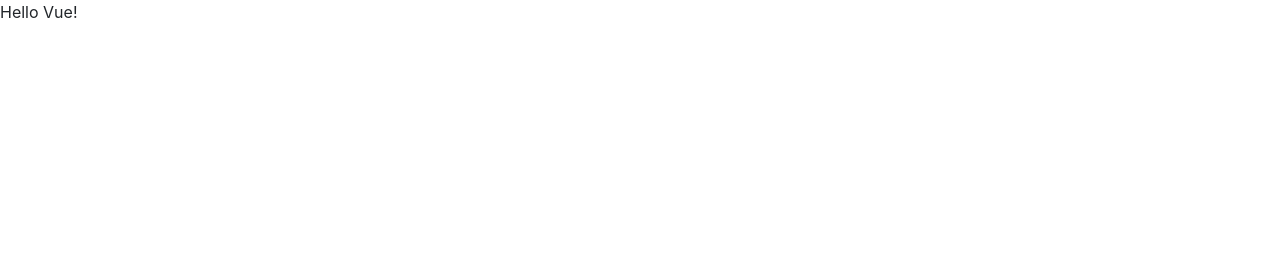
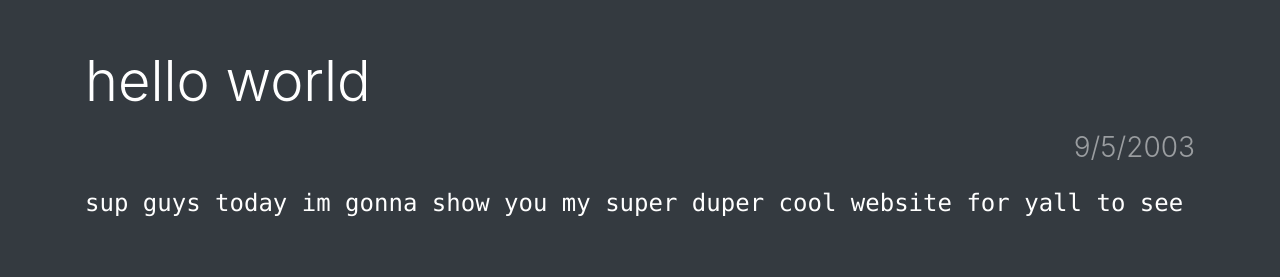
Before and after one commit to Kappamalone/Bloggerify, a plain HTML site: page index.html in a window 1280 px wide. Drawn offline with nearby package versions, Linux system fonts and the light colour scheme.

Commit message:
vue.js learning stuff yay

```diff
--- a/index.html
+++ b/index.html
@@ -12,10 +12,28 @@
     <script src="https://ajax.googleapis.com/ajax/libs/jquery/1.11.3/jquery.min.js"></script>
     <script src="https://cdn.jsdelivr.net/npm/vue/dist/vue.js"></script>
 </head>
-<body>
-    <div id='app'>
-        {{ message }}
+
+<body class = 'bg-dark'>
+    <div id="app">
+        <div class="container">
+            <blog-post
+            v-for='blog in blogposts'
+            v-bind:blogdata = 'blog'
+            v-bind:key = 'blog.id'></blog-post>
+        </div>
     </div>
     <script src='script.js'></script>
 </body>
 </html>
+
+<!--
+keeping some elements here if i need to change them in the future
+
+<div class='row'>
+    <div class='col-12 mb-5 mt-5'>
+        <p class = 'display-4 text-white'>{{blogdata.title}}</p>
+        <p class = 'h3 font-weight-light text-white-50 text-right mb-4'>{{blogdata.date}}</p>
+        <p class = 'h4 font-weight-normal text-monospace text-white'>{{blogdata.content}}</p>
+    </div>
+</div>
+-->
--- a/script.js
+++ b/script.js
@@ -1,8 +1,18 @@
+Vue.component('blog-post', {
+    props: ['blogdata'],
+    template: "<div class='row'><div class='col-12 mb-5 mt-5'><p class = 'display-4 text-white'>{{blogdata.title}}</p><p class = 'h3 font-weight-light text-white-50 text-right mb-4'>{{blogdata.date}}</p><p class = 'h4 font-weight-normal text-monospace text-white'>{{blogdata.content}}</p></div></div>"
+})
+
 var app = new Vue({
     el: '#app',
     data: {
-      message: 'Hello Vue!'
+        blogposts: [
+            {
+                id: '0',
+                title: 'hello world',
+                date: '9/5/2003',
+                content: 'sup guys today im gonna show you my super duper cool website for yall to see'
+            },
+        ]
     }
-  })
-
-  console.log('woo')
+})
```
